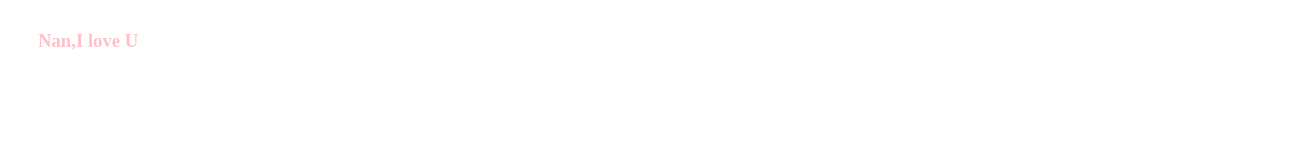
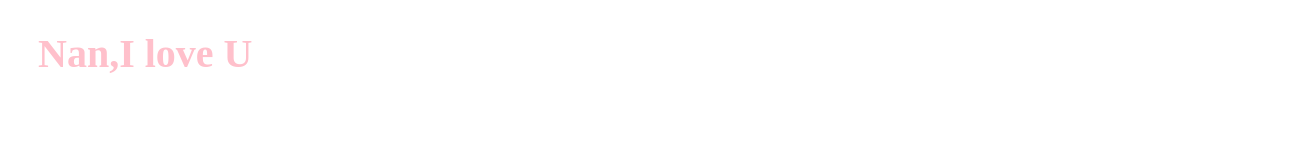
Before and after one commit to lovenannan/lovenannan.github.io, a plain HTML site: page index.html in a window 1280 px wide. Shown: the whole page, 1302 px wide, since content can reach past the window. Drawn offline with Linux system fonts and the light colour scheme.

Commit message:
Update index.html
update css

```diff
--- a/index.html
+++ b/index.html
@@ -1 +1 @@
-<h3 style="color:pink;text-aligen:center;margin:30px;">Nan,I love U</h3>
+<h3 style="color:pink;text-aligen:center;margin:30px;font-size:40px;width:100%;">Nan,I love U</h3>
```
